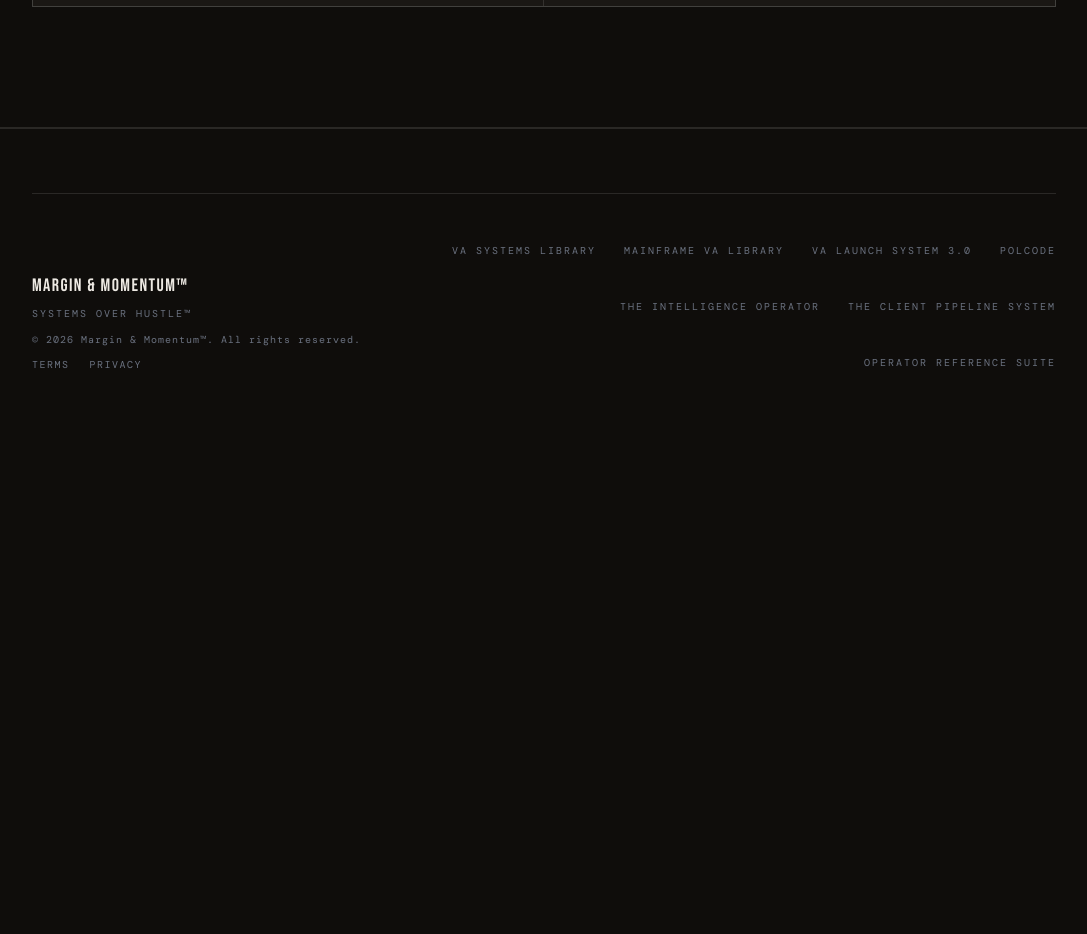
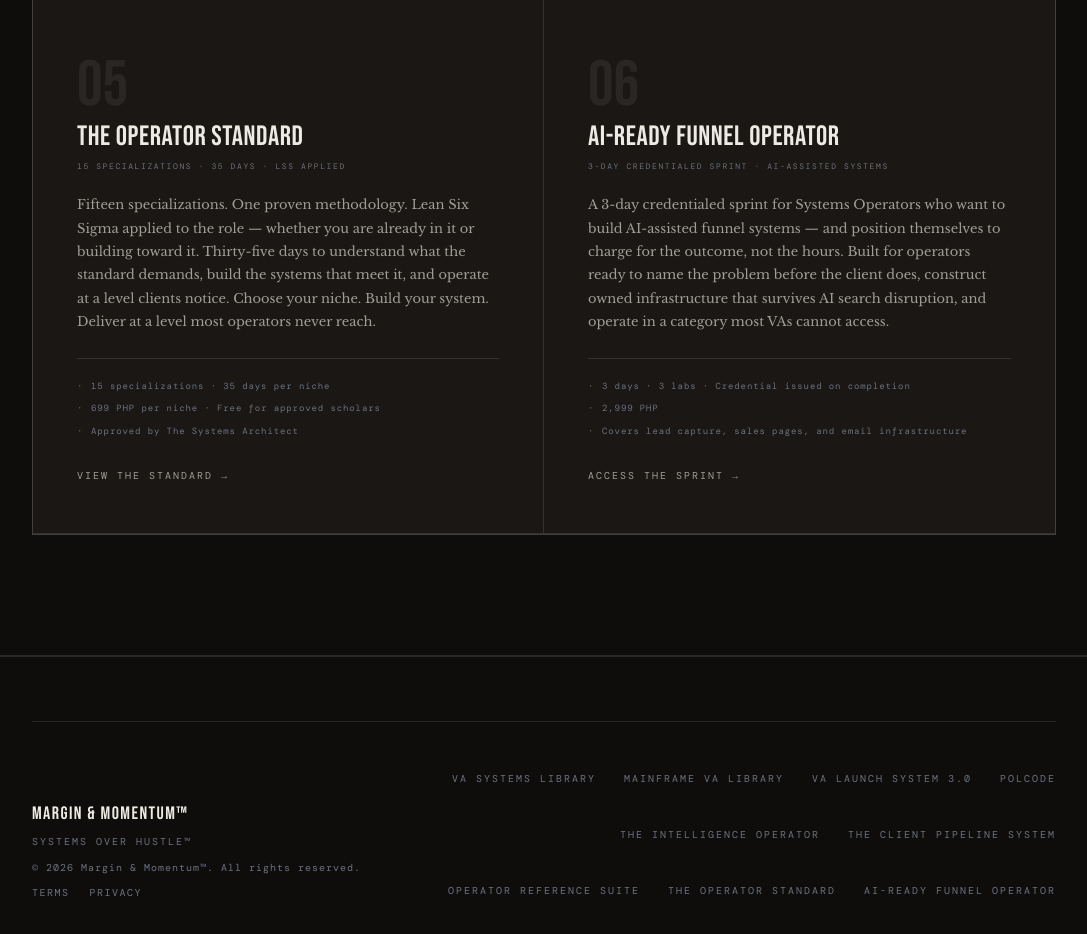
Before and after one commit to kittycataclysmic/marginmomentum-landing, a React (Vite) app: page / in a window 1280 px wide. Shown: the part 7000-7934 px from the top of the page, without its empty margins (96-1183 px from the left). Before the commit the page ends 7438 px from the top, so only its background shows below. Built offline with nearby package versions, Linux system fonts and the light colour scheme.

Commit message:
Update App.jsx

```diff
--- a/src/App.jsx
+++ b/src/App.jsx
@@ -452,7 +452,7 @@
 
           <div className="eco-tier-header reveal">
             <div className="section-tag">Paid Systems</div>
-            <h2 className="column-heading">Four Products.<br />One Methodology.</h2>
+            <h2 className="column-heading">Six Systems.<br />One Methodology.</h2>
           </div>
 
           <div className="eco-paid-grid reveal">
@@ -543,6 +543,50 @@
               </a>
             </div>
 
+            {/* 05 — The Operator Standard */}
+            <div className="eco-paid-card">
+              <div className="eco-paid-num">05</div>
+              <div className="eco-paid-name">The Operator Standard</div>
+              <div className="eco-paid-tag">15 Specializations · 35 Days · LSS Applied</div>
+              <p className="eco-paid-desc">
+                Fifteen specializations. One proven methodology. Lean Six Sigma applied to the
+                role — whether you are already in it or building toward it. Thirty-five days to
+                understand what the standard demands, build the systems that meet it, and operate
+                at a level clients notice. Choose your niche. Build your system. Deliver at a
+                level most operators never reach.
+              </p>
+              <ul className="eco-paid-specs">
+                <li>15 specializations · 35 days per niche</li>
+                <li>699 PHP per niche · Free for approved scholars</li>
+                <li>Approved by The Systems Architect</li>
+              </ul>
+              <a href="https://tos.marginmomentum.co" target="_blank" rel="noreferrer" className="eco-paid-link">
+                View the Standard →
+              </a>
+            </div>
+
+            {/* 06 — AI-Ready Funnel Operator */}
+            <div className="eco-paid-card">
+              <div className="eco-paid-num">06</div>
+              <div className="eco-paid-name">AI-Ready Funnel Operator</div>
+              <div className="eco-paid-tag">3-Day Credentialed Sprint · AI-Assisted Systems</div>
+              <p className="eco-paid-desc">
+                A 3-day credentialed sprint for Systems Operators who want to build AI-assisted
+                funnel systems — and position themselves to charge for the outcome, not the hours.
+                Built for operators ready to name the problem before the client does, construct
+                owned infrastructure that survives AI search disruption, and operate in a category
+                most VAs cannot access.
+              </p>
+              <ul className="eco-paid-specs">
+                <li>3 days · 3 labs · Credential issued on completion</li>
+                <li>2,999 PHP</li>
+                <li>Covers lead capture, sales pages, and email infrastructure</li>
+              </ul>
+              <a href="https://funnel.marginmomentum.co" target="_blank" rel="noreferrer" className="eco-paid-link">
+                Access the Sprint →
+              </a>
+            </div>
+
           </div>
         </div>
       </section>
@@ -568,6 +612,8 @@
               <li><a href="https://intelligenceoperator.marginmomentum.co/" target="_blank" rel="noreferrer">The Intelligence Operator</a></li>
               <li><a href="https://pipeline.marginmomentum.co" target="_blank" rel="noreferrer">The Client Pipeline System</a></li>
               <li><a href="https://operatorsuite.marginmomentum.co" target="_blank" rel="noreferrer">Operator Reference Suite</a></li>
+              <li><a href="https://tos.marginmomentum.co" target="_blank" rel="noreferrer">The Operator Standard</a></li>
+              <li><a href="https://funnel.marginmomentum.co" target="_blank" rel="noreferrer">AI-Ready Funnel Operator</a></li>
             </ul>
           </div>
         </div>
```
